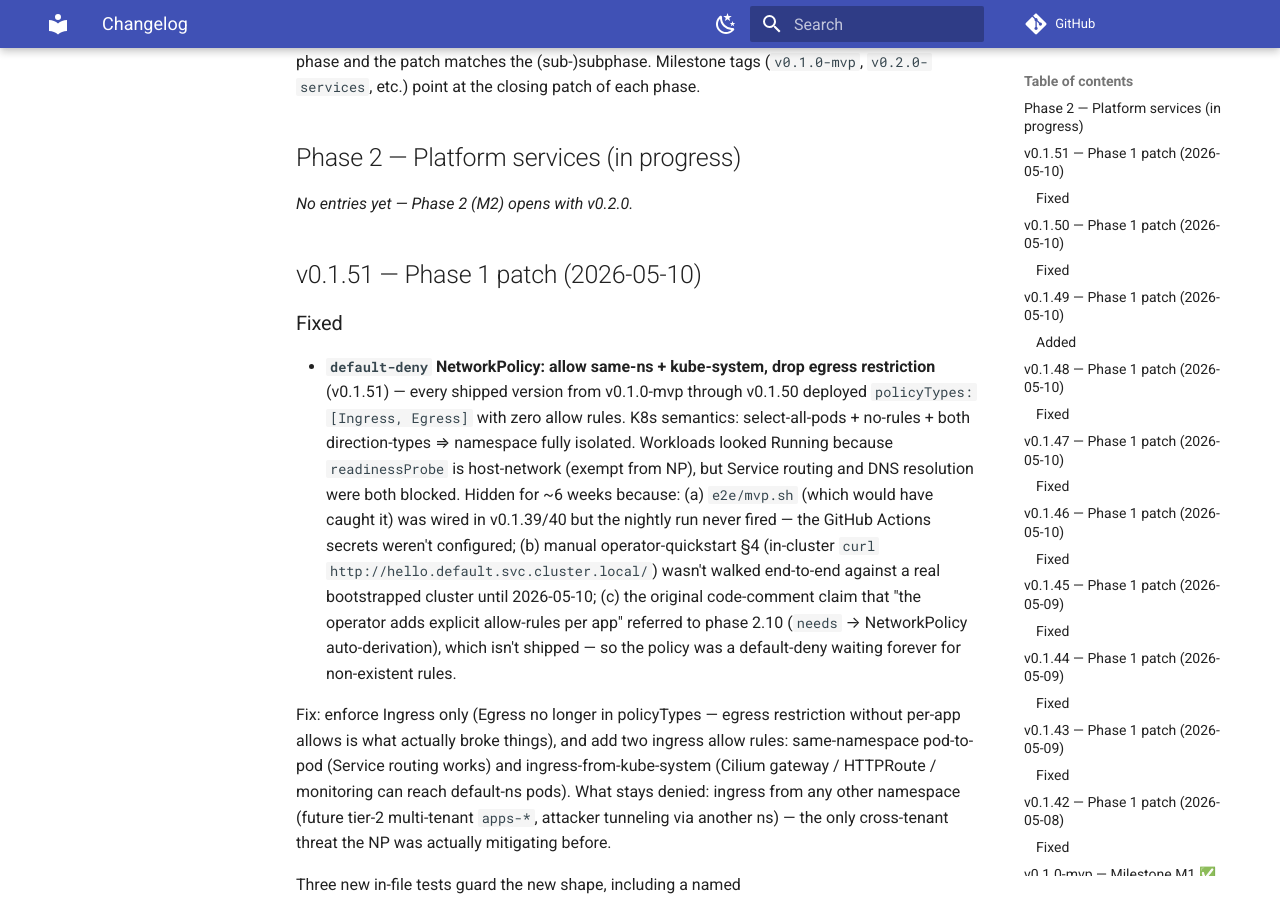
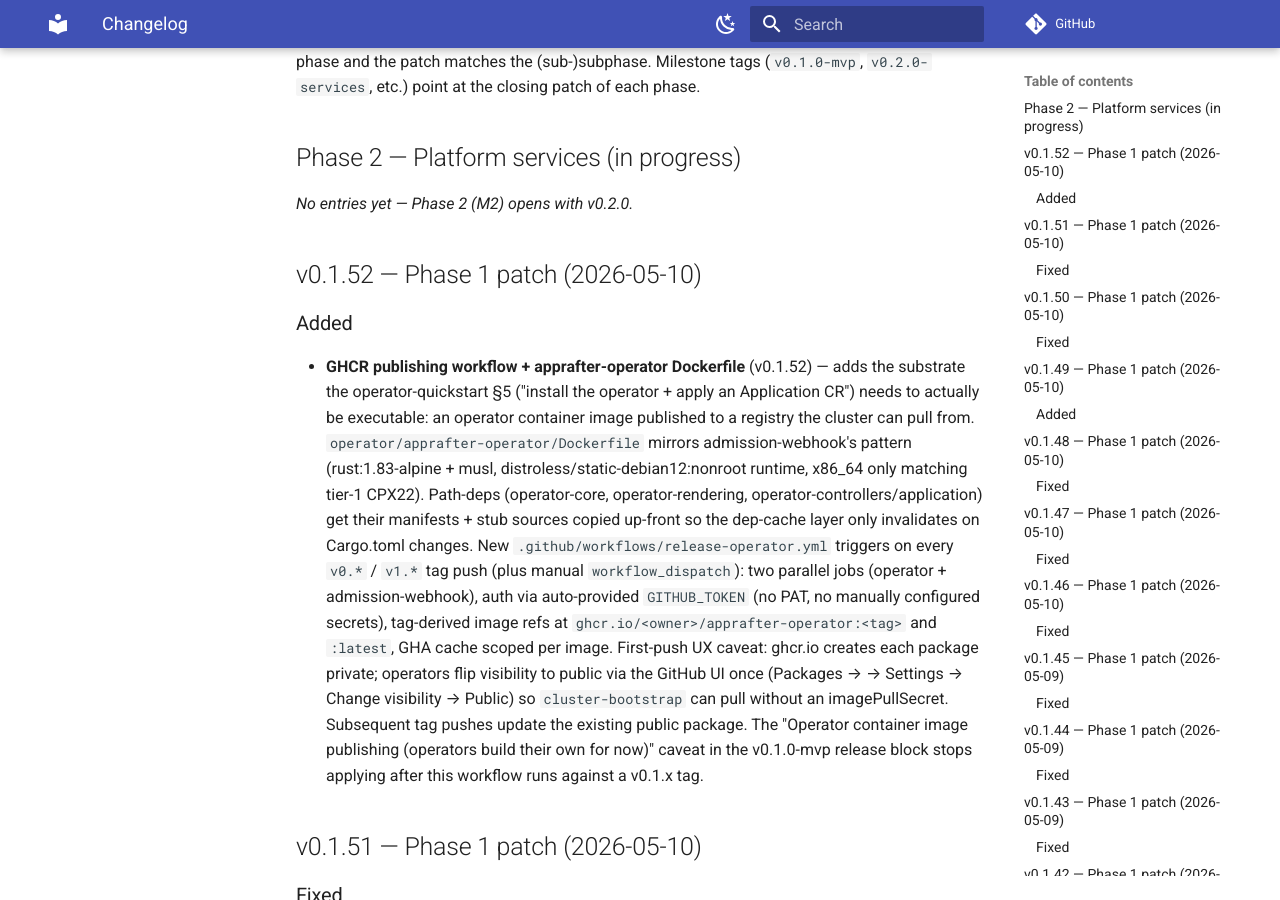
Before and after one commit to AppRafter/apprafter, an MkDocs documentation site: the page built from docs/changelog/UNRELEASED.md, in a window 1280 px wide and 900 px high, scrolled down 230 px. Built offline with MkDocs 1.6.1 and Material for MkDocs 9.7.7, drawn with Linux system fonts in a browser that asks for light colours; comment, search, counter and statistics services are not loaded.

Commit message:
docs(changelog): v0.1.52 — GHCR publishing workflow
Co-Authored-By: Claude Opus 4.7 (1M context) <noreply@anthropic.com>

```diff
--- a/docs/changelog/UNRELEASED.md
+++ b/docs/changelog/UNRELEASED.md
@@ -10,6 +10,38 @@ patch of each phase.
 ## Phase 2 — Platform services (in progress)
 
 _No entries yet — Phase 2 (M2) opens with v0.2.0._
+
+## v0.1.52 — Phase 1 patch (2026-05-10)
+
+### Added
+
+- **GHCR publishing workflow + apprafter-operator Dockerfile**
+  (v0.1.52) — adds the substrate the operator-quickstart §5
+  ("install the operator + apply an Application CR") needs to
+  actually be executable: an operator container image published
+  to a registry the cluster can pull from.
+  `operator/apprafter-operator/Dockerfile` mirrors
+  admission-webhook's pattern (rust:1.83-alpine + musl,
+  distroless/static-debian12:nonroot runtime, x86_64 only
+  matching tier-1 CPX22). Path-deps (operator-core,
+  operator-rendering, operator-controllers/application) get
+  their manifests + stub sources copied up-front so the
+  dep-cache layer only invalidates on Cargo.toml changes. New
+  `.github/workflows/release-operator.yml` triggers on every
+  `v0.*` / `v1.*` tag push (plus manual `workflow_dispatch`):
+  two parallel jobs (operator + admission-webhook), auth via
+  auto-provided `GITHUB_TOKEN` (no PAT, no manually configured
+  secrets), tag-derived image refs at
+  `ghcr.io/<owner>/apprafter-operator:<tag>` and `:latest`,
+  GHA cache scoped per image. First-push UX caveat: ghcr.io
+  creates each package private; operators flip visibility to
+  public via the GitHub UI once (Packages → <package> →
+  Settings → Change visibility → Public) so `cluster-bootstrap`
+  can pull without an imagePullSecret. Subsequent tag pushes
+  update the existing public package. The "Operator container
+  image publishing (operators build their own for now)" caveat
+  in the v0.1.0-mvp release block stops applying after this
+  workflow runs against a v0.1.x tag.
 
 ## v0.1.51 — Phase 1 patch (2026-05-10)
 
```
Also changed, not shown: plan.md (+1 -0 lines).
